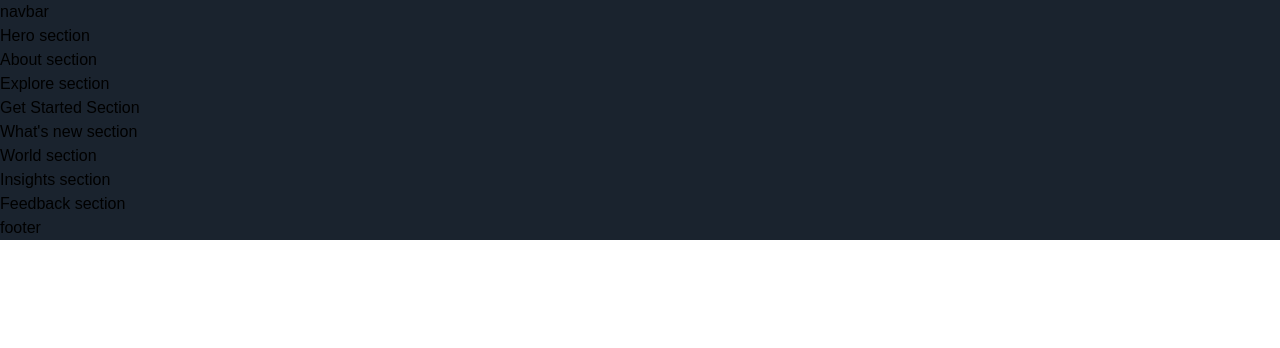
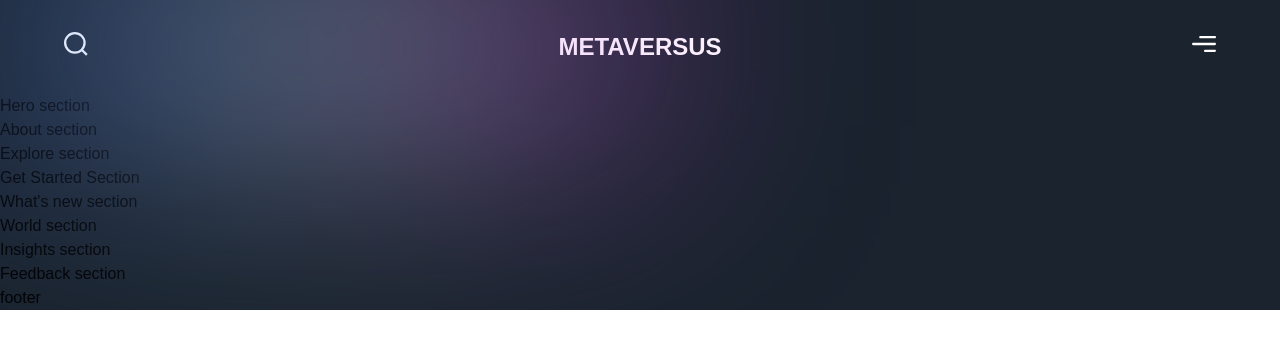
Before and after one commit to fluffyjohnny/Metaversus, a Next.js app: page / in a window 1280 px wide. Shown: the top 348 px of the page. Built offline with nearby package versions, Linux system fonts and the light colour scheme; a web font is replaced by a local one.

Commit message:
adjust font size

```diff
--- a/components/Navbar.jsx
+++ b/components/Navbar.jsx
@@ -1,9 +1,36 @@
 'use client';
 
+import { motion } from 'framer-motion';
+
+import styles from '../styles';
+import { navVariants } from '../utils/motion';
+
 const Navbar = () => (
-  <nav>
-    navbar
-  </nav>
+  <motion.nav
+    variants={navVariants}
+    initial="hidden"
+    whileInView="show"
+    className={`${styles.xPaddings} py-8 relative`}
+  >
+    <div className="absolute w-[50%] inset-0 gradient-01" />
+    <div
+      className={`${styles.innerWidth} mx-auto flex justify-between gap-8`}
+    >
+      <img
+        src="/search.svg"
+        alt="search"
+        className="w-[24px] h-[24px] object-contain"
+      />
+      <h2 className="font-extrabold text-[24px] leading-[30px] text-white">
+        METAVERSUS
+      </h2>
+      <img
+        src="/menu.svg"
+        alt="menu"
+        className="w-[24px] h-[24px] object-contain"
+      />
+    </div>
+  </motion.nav>
 );
 
 export default Navbar;
```
